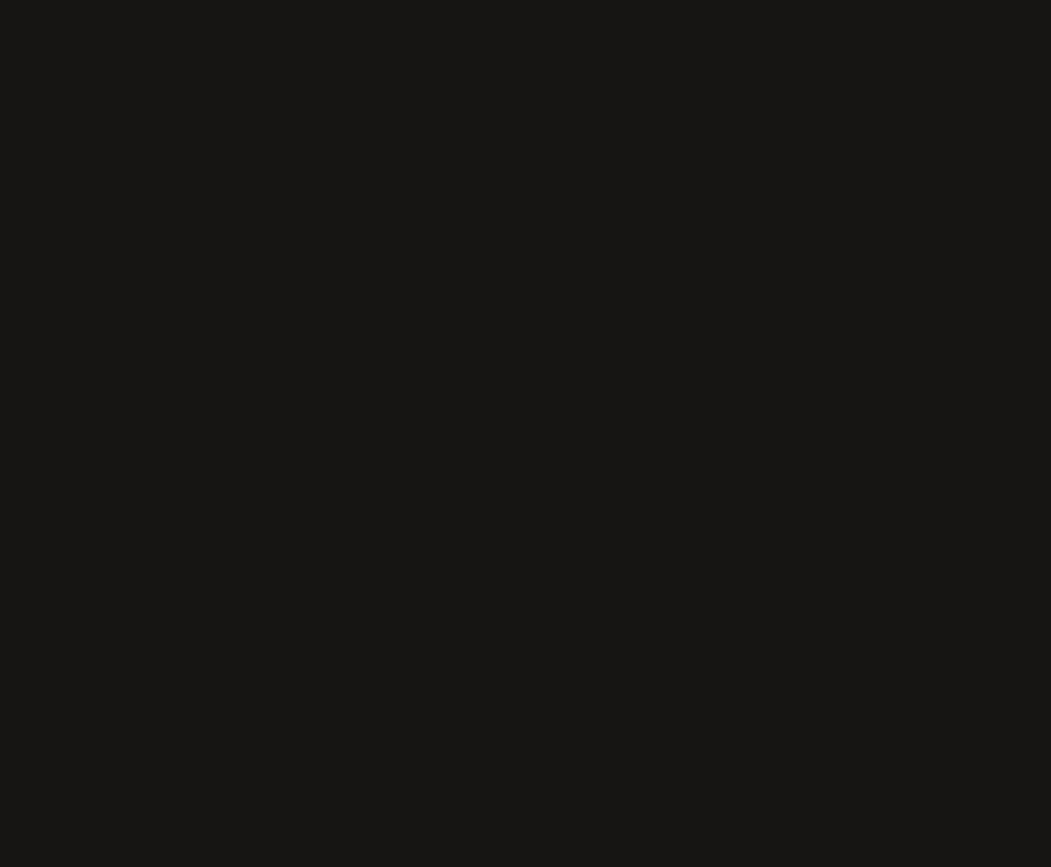
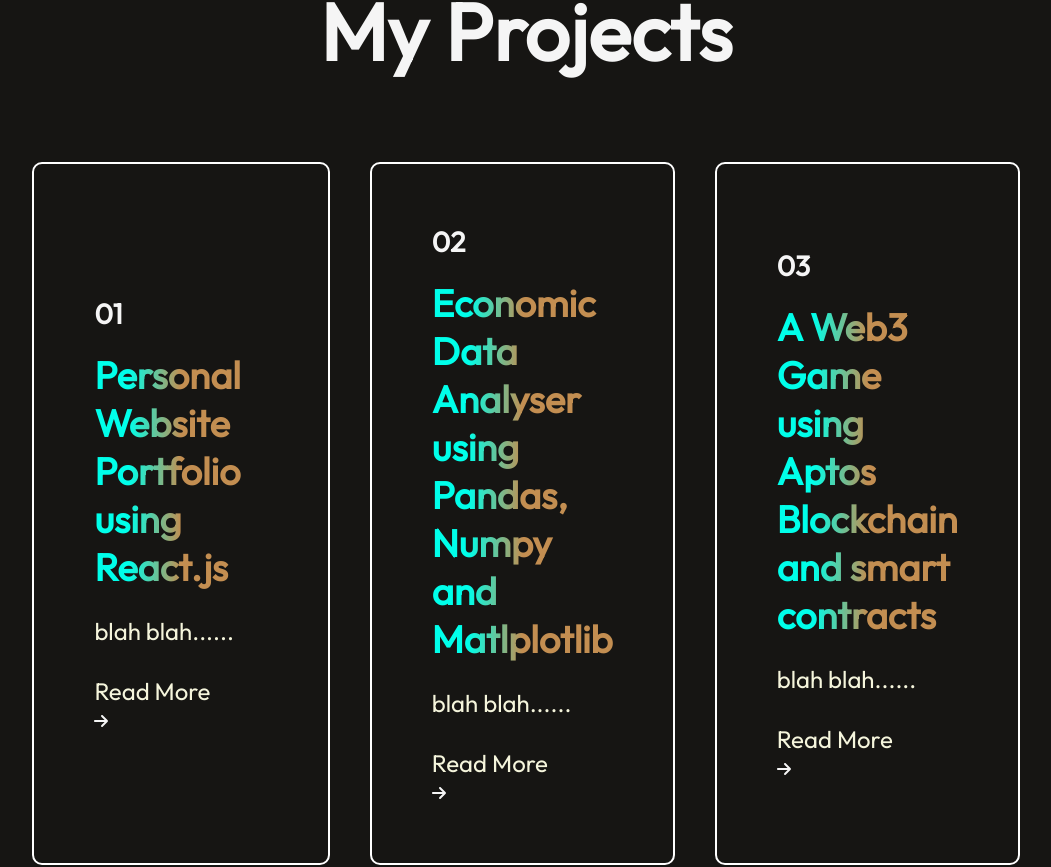
Before and after one commit to 6vam4arya/My-Website-Portfolio, a React (Vite) app: page / in a window 1280 px wide. Shown: the part 1657-2524 px from the top of the page, without its empty margins (114-1165 px from the left). Before the commit the page ends 1558 px from the top, so only its background shows below. Built offline with nearby package versions, Linux system fonts and the light colour scheme.

Commit message:
Created Project Section

```diff
--- /dev/null
+++ b/Components/Projects/Project.css
@@ -0,0 +1,74 @@
+.projects{
+    display: flex;
+    flex-direction: column;
+    align-items: center;
+    justify-content: center;
+    gap:80px;
+    margin : 80px 170px;
+}
+
+.projects-title{
+    position: relative;
+}
+
+.projects-title h1{
+    padding: 0px 30px;
+    font-size: 80px;
+    font-weight: 600;
+}
+
+.project-format {
+    display: flex;
+    flex-direction: column;
+    justify-content: center;
+    gap : 20px;
+    /* gap is for changing vertical spacing between different items of a container or div */
+    padding: 60px;
+    border-radius: 10px;
+    border : 2px solid white;
+    transition: 0.4s;
+    cursor: pointer;
+}
+
+.project-container{
+    display: grid;
+    grid-template-columns: 1fr 1fr 1fr;
+    /*  */
+    gap:40px;
+    margin-bottom: 80px;
+}
+
+.project-format h3{
+    font-size: 28px;
+    font-weight: 600;
+}
+
+.project-format h2{
+    font-size: 38px;
+    font-weight: 800;
+    background: linear-gradient(270deg,rgb(195, 142, 81) 50%, rgb(0, 255, 234) 80%);
+    background-clip: text;
+    -webkit-background-clip: text;
+    -webkit-text-fill-color: transparent;
+}
+
+.project-format p{
+    color:beige;
+    font-size: 24px;
+    line-height: 40px;
+    max-width: 300px;
+}
+
+.project-readmore{
+    display: flex;
+    gap:20px;
+    align-items: center;
+    margin-top: 20px;
+}
+
+.project-format:hover{
+    border: 2px solid pink;
+    background-image:linear-gradient(135deg, #fdf6e3, #e0f7fa);
+    transform: scale(1.05);
+    transition: 0.5s;
+}
--- /dev/null
+++ b/Components/Projects/Project.jsx
@@ -0,0 +1,34 @@
+import React from 'react'
+import './Project.css'
+import Projects_Info from '../../src/assets/projects_data'
+import { faArrowRight } from '@fortawesome/free-solid-svg-icons';
+// writing import statement for including arrow icon
+import { FontAwesomeIcon } from '@fortawesome/react-fontawesome';
+// import fontawesome icons before using their embedded code for any icon
+
+const Project = () => {
+  return (
+    <div className='projects'>
+        <div className="projects-title">
+            <h1>My Projects</h1>
+            {/* <img src={} alt=""/> */}
+        </div>
+        <div className="project-container">
+            {Projects_Info.map((proj,index)=>{
+                return <div key={index} className="project-format">
+                    <h3>{proj.project_no}</h3>
+                    <h2>{proj.project_name}</h2>
+                    <p>{proj.project_description}</p>
+                    {/* Creating a read more feature for projects description */}
+                    <div className="projects-readmore">
+                        <p>Read More</p>
+                        <FontAwesomeIcon icon={faArrowRight}/>
+                    </div>
+                </div>
+            })}
+        </div>
+    </div>
+  )
+}
+
+export default Project
--- a/src/App.jsx
+++ b/src/App.jsx
@@ -2,6 +2,7 @@
 import Navbar from '../Components/Navbar/Navbar'
 import Profile from '../Components/Profile/Profile'
 import About from '../Components/About/About'
+import Project from '../Components/Projects/Project'
 
 //we have to import jsx file from components folder
 
@@ -11,6 +12,7 @@
       <Navbar/>
       <Profile/>
       <About/>
+      <Project/>
     </>
   )
 }
--- /dev/null
+++ b/src/assets/projects_data.js
@@ -0,0 +1,29 @@
+const Projects_info = [
+    {
+        project_no : "01",
+        project_name : "Personal Website Portfolio using React.js",
+        project_description : "blah blah......"
+    },
+    {
+        project_no : "02",
+        project_name : "Economic Data Analyser using Pandas, Numpy and Matlplotlib",
+        project_description : "blah blah......"
+    },
+    {
+        project_no : "03",
+        project_name : "A Web3 Game using Aptos Blockchain and smart contracts",
+        project_description : "blah blah......"
+    },
+    {
+        project_no : "04",
+        project_name : "Pre-emptive YoutTube video analyser and LinkedIn post creator for differently abled",
+        project_description : "blah blah......"
+    },
+    {
+        project_no : "05",
+        project_name : "Personal Website Portfolio using React.js",
+        project_description : "blah blah......"
+    },
+]
+
+export default Projects_info;
```
